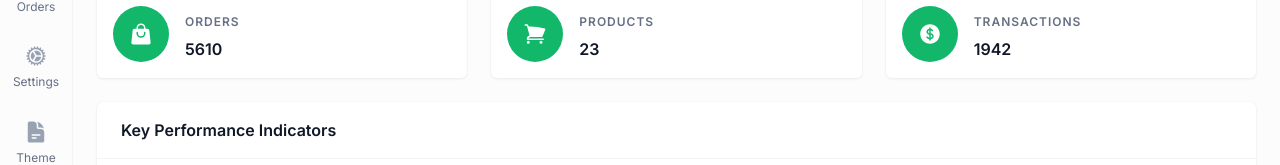
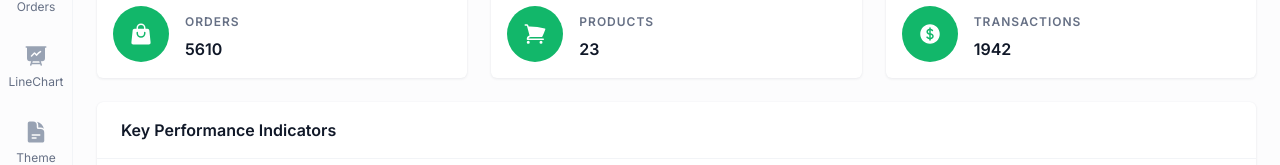
Before and after one commit to BangCrush/BankAI-Admin, a React (Create React App) app: page / in a window 1280 px wide. Shown: the part 198-363 px from the top of the page. Built offline with nearby package versions, Linux system fonts and the light colour scheme.

Commit message:
[feat] 라인 차트 side nav 연결

```diff
--- a/src/layouts/dashboard/config.js
+++ b/src/layouts/dashboard/config.js
@@ -1,5 +1,5 @@
 import ChartPieIcon from "@heroicons/react/24/solid/ChartPieIcon"
-import CogIcon from "@heroicons/react/24/solid/CogIcon"
+import PresentationChartLineIcon from "@heroicons/react/24/solid/PresentationChartLineIcon"
 import DocumentTextIcon from "@heroicons/react/24/solid/DocumentTextIcon"
 import ExclamationTriangleIcon from "@heroicons/react/24/solid/ExclamationTriangleIcon"
 import ShoppingCartIcon from "@heroicons/react/24/solid/ShoppingCartIcon"
@@ -26,13 +26,13 @@ export const items = [
     label: 'Orders'
   },
   {
-    href: '/settings',
+    href: '/line-chart',
     icon: (
       <SvgIcon>
-        <CogIcon />
+        <PresentationChartLineIcon />
       </SvgIcon>
     ),
-    label: 'Settings'
+    label: 'LineChart'
   },
   {
     href: '/theme',
```
